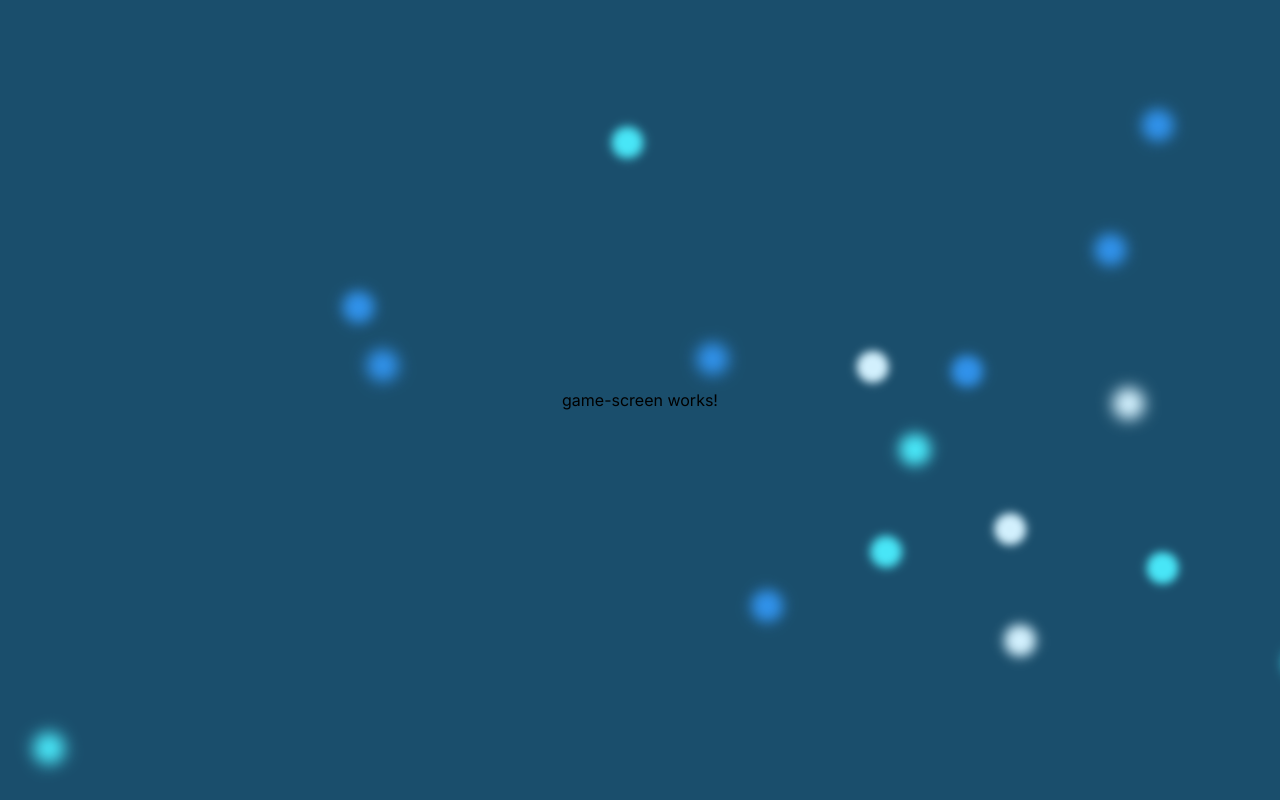
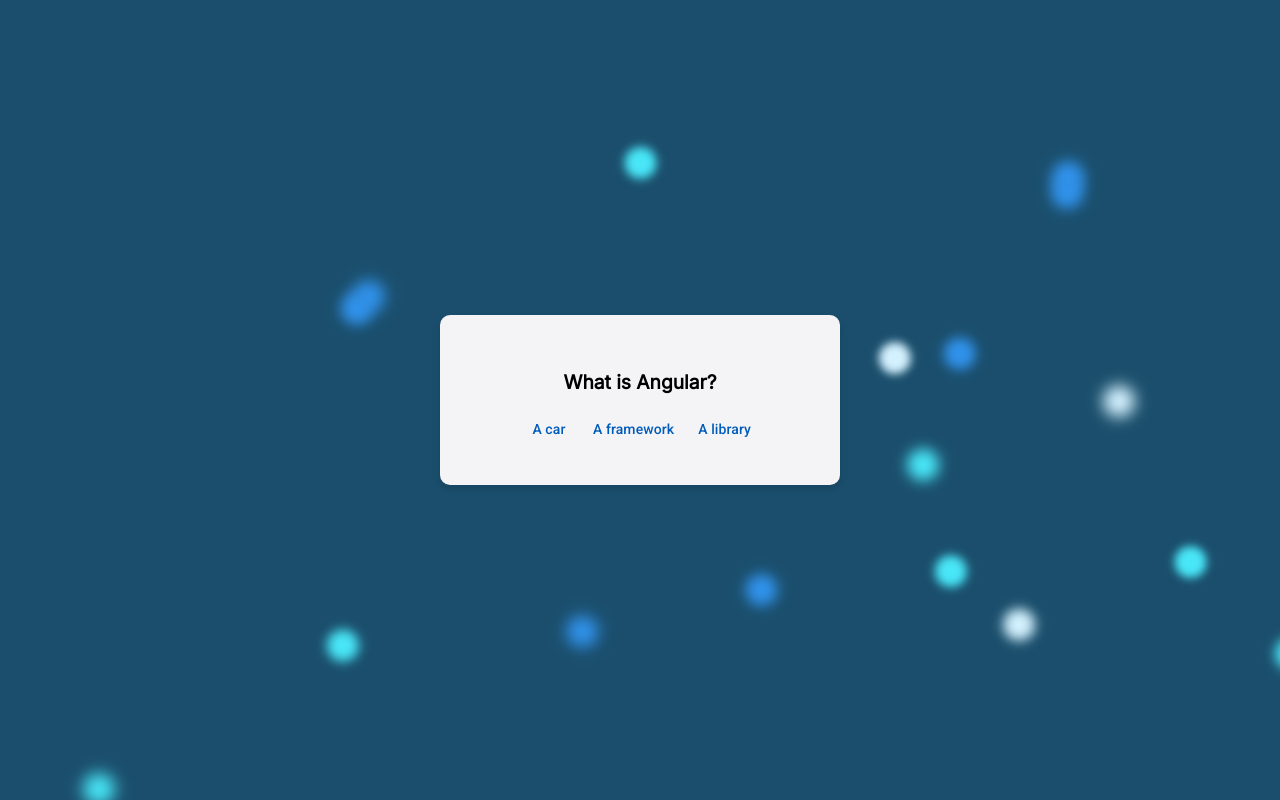
Before and after one commit to PetraJThomas/TRAngularFlashGame, an Angular app: page /game in a window 1280 px wide. Built offline with nearby package versions, Linux system fonts and the light colour scheme.

Commit message:
Finish base game

```diff
--- a/src/app/app.config.ts
+++ b/src/app/app.config.ts
@@ -8,6 +8,6 @@
   providers: [
     provideZoneChangeDetection({ eventCoalescing: true }),
     provideRouter(routes, withComponentInputBinding()),
-    provideClientHydration(withEventReplay()), provideAnimationsAsync()
+    provideClientHydration(withEventReplay()), provideAnimationsAsync(), provideAnimationsAsync()
   ]
 };
--- a/src/app/flashcard/flashcard.component.html
+++ b/src/app/flashcard/flashcard.component.html
@@ -1 +1,12 @@
-<p>flashcard works!</p>
+<mat-card class="flashcard" [@flyThrough]="animationState">
+  <mat-card-content *ngIf="!isFeedback">
+    <p class="question">{{ question }}</p>
+    <button *ngFor="let answer of answers" mat-button (click)="selectAnswer(answer)">
+      {{ answer }}
+    </button>
+  </mat-card-content>
+
+  <mat-card-content *ngIf="isFeedback">
+    <p class="feedback">{{ feedbackMessage }}</p>
+  </mat-card-content>
+</mat-card>
--- a/src/app/flashcard/flashcard.component.scss
+++ b/src/app/flashcard/flashcard.component.scss
@@ -0,0 +1,19 @@
+.flashcard {
+    width: 400px;
+    padding: 20px;
+    text-align: center;
+    border-radius: 10px;
+    box-shadow: 0 4px 6px rgba(0, 0, 0, 0.1);
+  }
+
+  .question {
+    font-size: 1.2rem;
+    font-weight: bold;
+    margin-bottom: 15px;
+  }
+
+  mat-card-actions {
+    display: flex;
+    flex-direction: column;
+    gap: 10px;
+  }
--- a/src/app/flashcard/flashcard.component.ts
+++ b/src/app/flashcard/flashcard.component.ts
@@ -1,11 +1,65 @@
-import { Component } from '@angular/core';
+import { Component, Input, Output, EventEmitter } from '@angular/core';
+import { trigger, state, style, transition, animate, keyframes } from '@angular/animations';
+import { MatCardModule } from '@angular/material/card';
+import { MatButtonModule } from '@angular/material/button';
+import { CommonModule } from '@angular/common';
 
 @Component({
   selector: 'app-flashcard',
-  imports: [],
+  standalone: true,
   templateUrl: './flashcard.component.html',
-  styleUrl: './flashcard.component.scss'
+  styleUrls: ['./flashcard.component.scss'],
+  imports: [MatCardModule, MatButtonModule, CommonModule],
+  animations: [
+    trigger('flyThrough', [
+      state('default', style({ opacity: 0, transform: 'scale(0.8)' })), // First card starts small
+      state('visible', style({ opacity: 1, transform: 'scale(1)' })), // Fully visible
+      state('zoomOut', style({ opacity: 0, transform: 'scale(1.5) translateZ(300px)' })), // Fly through
+
+      transition('default => visible', animate('600ms ease-out')), // First card fades in
+      transition('visible => zoomOut', animate('700ms ease-in', keyframes([
+        style({ opacity: 1, transform: 'scale(1.1)', offset: 0.3 }), // Slight zoom before disappearing
+        style({ opacity: 0.5, transform: 'scale(1.3)', offset: 0.6 }), // More zoom, fading
+        style({ opacity: 0, transform: 'scale(1.5)', offset: 1 }) // Fully disappears
+      ]))),
+      transition('zoomOut => visible', animate('700ms ease-out', keyframes([
+        style({ opacity: 0, transform: 'scale(0.5)', offset: 0 }), // Starts small
+        style({ opacity: 0.5, transform: 'scale(0.8)', offset: 0.3 }), // Grows in
+        style({ opacity: 1, transform: 'scale(1)', offset: 1 }) // Fully visible
+      ])))
+    ])
+  ]
 })
 export class FlashcardComponent {
+  @Input() question: string = '';
+  @Input() answers: string[] = [];
+  @Input() correctAnswer: string = '';
+  @Input() isFeedback: boolean = false;
+  @Input() feedbackMessage: string = '';
+  @Output() transitionComplete = new EventEmitter<{ isCorrect: boolean; userAnswer: string }>();
 
+  animationState: 'default' | 'visible' | 'zoomOut' = 'default';
+
+  ngOnInit() {
+    setTimeout(() => {
+      this.animationState = 'visible'; // First card fades in
+    }, 500);
+
+    if (this.isFeedback) {
+      // Auto-transition feedback card after 1.5 seconds
+      setTimeout(() => {
+        this.animationState = 'zoomOut'; // Trigger fly-through effect
+        setTimeout(() => this.transitionComplete.emit(), 700); // Emit event after animation
+      }, 1500);
+    }
+  }
+
+  selectAnswer(answer: string) {
+    const isCorrect = answer === this.correctAnswer;
+    this.animationState = 'zoomOut'; // Zoom out effect
+
+    setTimeout(() => {
+      this.transitionComplete.emit({ isCorrect, userAnswer: answer }); // ✅ Emit correct object
+    }, 700);
+  }
 }
--- a/src/app/game-screen/game-screen.component.html
+++ b/src/app/game-screen/game-screen.component.html
@@ -1 +1,44 @@
-<p>game-screen works!</p>
+<div class="game" *ngIf="!showResults">
+  <app-flashcard
+    *ngIf="currentCard && !showingFeedback"
+    [question]="currentCard.question"
+    [answers]="currentCard.answers"
+    [correctAnswer]="currentCard.correctAnswer"
+    (transitionComplete)="handleAnswer($event)">
+  </app-flashcard>
+
+  <app-flashcard
+    *ngIf="showingFeedback"
+    [isFeedback]="true"
+    [feedbackMessage]="feedbackMessage"
+    (transitionComplete)="loadNextCard()">
+  </app-flashcard>
+</div>
+
+<div class="results" *ngIf="showResults">
+  <h2>Let's see how you did! 🎉</h2>
+  <p>Your score: {{ score }} / {{ flashcards.length }}</p>
+
+  <table>
+    <thead>
+      <tr>
+        <th>Question</th>
+        <th>Your Answer</th>
+        <th>Correct Answer</th>
+        <th>Result</th>
+      </tr>
+    </thead>
+    <tbody>
+      <tr *ngFor="let response of userResponses">
+        <td>{{ response.question }}</td>
+        <td [ngClass]="{ 'correct': response.isCorrect, 'incorrect': !response.isCorrect }">
+          {{ response.userAnswer }}
+        </td>
+        <td>{{ response.correctAnswer }}</td>
+        <td>{{ response.isCorrect ? '✅' : '❌' }}</td>
+      </tr>
+    </tbody>
+  </table>
+
+  <button style="margin-top: 1rem;" mat-raised-button color="primary" (click)="startNewGame()">Start New Game</button>
+</div>
--- a/src/app/game-screen/game-screen.component.scss
+++ b/src/app/game-screen/game-screen.component.scss
@@ -0,0 +1,35 @@
+.game {
+    display: flex;
+    justify-content: center;
+    align-items: center;
+    height: 100vh;
+  }
+
+  .results {
+    text-align: center;
+    background-color: white;
+    padding: 1rem;
+    border-radius: 1rem;
+  }
+
+  table {
+    width: 80%;
+    margin: auto;
+    border-collapse: collapse;
+  }
+
+  th, td {
+    border: 1px solid #ddd;
+    padding: 10px;
+    text-align: center;
+  }
+
+  .correct {
+    color: green;
+    font-weight: bold;
+  }
+
+  .incorrect {
+    color: red;
+    font-weight: bold;
+  }
--- a/src/app/game-screen/game-screen.component.ts
+++ b/src/app/game-screen/game-screen.component.ts
@@ -1,11 +1,110 @@
 import { Component } from '@angular/core';
+import { FlashcardComponent } from '../flashcard/flashcard.component';
+import { CommonModule } from '@angular/common';
+import { MatButton } from '@angular/material/button';
 
 @Component({
   selector: 'app-game-screen',
-  imports: [],
+  standalone: true,
   templateUrl: './game-screen.component.html',
-  styleUrl: './game-screen.component.scss'
+  styleUrls: ['./game-screen.component.scss'],
+  imports: [FlashcardComponent, CommonModule, MatButton],
 })
 export class GameScreenComponent {
+  flashcards = [
+    {
+      question: 'What is Angular?',
+      answers: ['A car', 'A framework', 'A library'],
+      correctAnswer: 'A framework',
+    },
+    {
+      question: 'What language does Angular use?',
+      answers: ['Java', 'Python', 'TypeScript'],
+      correctAnswer: 'TypeScript',
+    },
+    {
+      question: 'Who created Angular?',
+      answers: ['Microsoft', 'Facebook', 'Google'],
+      correctAnswer: 'Google',
+    },
+  ];
 
+  currentCard: any = null; // ✅ Track the current card dynamically
+  currentIndex = 0;
+  showResults = false;
+  showingFeedback = false;
+  feedbackMessage = '';
+  score = 0;
+  userResponses: {
+    question: string;
+    userAnswer: string;
+    correctAnswer: string;
+    isCorrect: boolean;
+  }[] = [];
+
+  ngOnInit() {
+    this.currentCard = this.flashcards[this.currentIndex]; // ✅ Set the first card on load
+  }
+
+  handleAnswer({ isCorrect, userAnswer }: { isCorrect: boolean; userAnswer: string }) {
+    this.feedbackMessage = isCorrect ? '🎉 You Got It!' : '💪 Better Luck Next Time.';
+
+    // ✅ Store unique responses
+    if (!this.userResponses.some(response => response.question === this.currentCard.question)) {
+      this.userResponses.push({
+        question: this.currentCard.question,
+        userAnswer,
+        correctAnswer: this.currentCard.correctAnswer,
+        isCorrect
+      });
+    }
+
+    if (isCorrect) {
+      this.score++;
+    }
+
+    this.showingFeedback = true;
+
+    setTimeout(() => this.loadNextCard(), 3200);
+  }
+
+
+  loadNextCard() {
+    this.showingFeedback = false;
+
+    if (this.userResponses.length >= this.flashcards.length) {
+      this.showResults = true;
+    } else {
+      // ✅ Move to the next unique question
+      let nextIndex = 0;
+      do {
+        nextIndex = Math.floor(Math.random() * this.flashcards.length);
+      } while (this.userResponses.some(response => response.question === this.flashcards[nextIndex].question));
+
+      this.currentIndex = nextIndex;
+      this.currentCard = this.flashcards[this.currentIndex];
+    }
+  }
+
+
+  startNewGame() {
+    this.currentIndex = 0;
+    this.showResults = false;
+    this.showingFeedback = false;
+    this.feedbackMessage = '';
+    this.score = 0;
+    this.userResponses = [];
+
+    // Shuffle cards for a new game
+    this.flashcards = this.shuffleArray([...this.flashcards]);
+    this.currentCard = this.flashcards[this.currentIndex]; // ✅ Reset to the first card
+  }
+
+  shuffleArray(array: any[]): any[] {
+    for (let i = array.length - 1; i > 0; i--) {
+      const j = Math.floor(Math.random() * (i + 1));
+      [array[i], array[j]] = [array[j], array[i]];
+    }
+    return array;
+  }
 }
```
Also changed, not shown: src/app/flashcard.service.ts (+10 -1 lines), src/app/start-screen/start-screen.component.html (line endings or trailing spaces).
